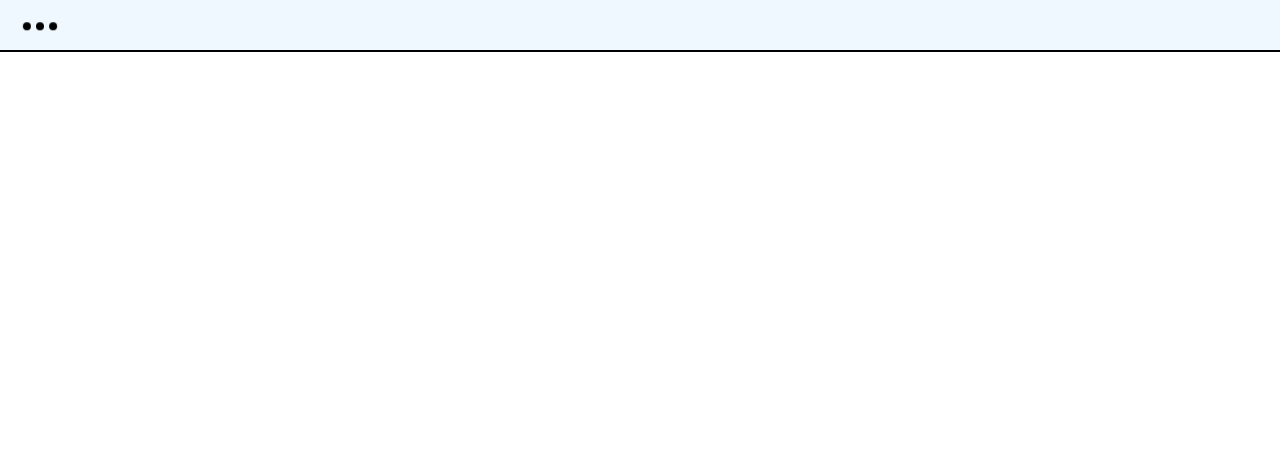
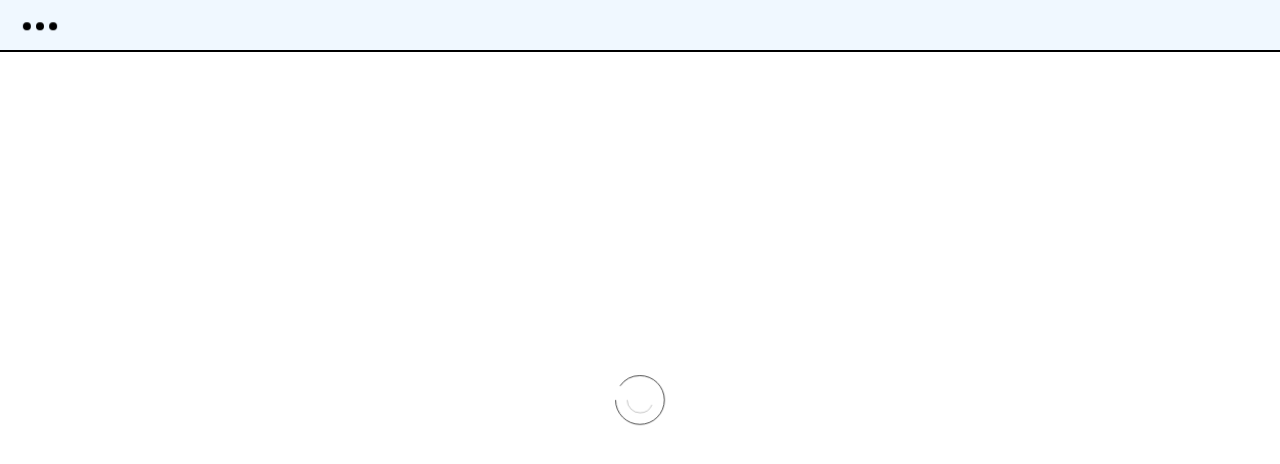
Before and after one commit to g1nus/slr-web, a React (Create React App) app: page / in a window 1280 px wide. Shown: the top 464 px of the page. Built offline with nearby package versions, Linux system fonts and the light colour scheme; a web font is replaced by a local one.

Commit message:
add 'main' and 'load-icon' components

```diff
--- a/public/css/navigation.css
+++ b/public/css/navigation.css
@@ -1,4 +1,4 @@
-/*===KEYFRAMES==*/
+/*===KEYFRAMES===*/
 @keyframes st-t-o{
     0%{
         transform: translateY(0px);
@@ -120,7 +120,7 @@ div.navigation-wrapper nav{
 /*===MENU_BUTTON===*/
 div.navigation-wrapper div.menu div.button-wrapper{
     z-index: 1100;
-    position: absolute;
+    position: fixed;
     top: 5px;
     left: 15px;
     width: 50px;
@@ -128,29 +128,29 @@ div.navigation-wrapper div.menu div.button-wrapper{
     cursor: pointer;
 }
 
-div.navigation-wrapper div.menu div.button-wrapper svg#button{
+div.navigation-wrapper div.menu div.button-wrapper svg#menu-button{
     position: absolute;
     width: 80%;
     top: 5%;
     left: 10%;
 }
 /*button animation*/
-div.open svg .st-t{
+div.open svg#menu-button .st-t{
     animation: st-t-o 0.3s forwards cubic-bezier(0.175, 0.885, 0.320, 1.275);
 }
-div.open svg .st-b{
+div.open svg#menu-button .st-b{
     animation: st-b-o 0.3s forwards cubic-bezier(0.175, 0.885, 0.320, 1.275);
 }
-div.open svg .st-m{
+div.open svg#menu-button .st-m{
     animation: st-m-o 0.3s forwards cubic-bezier(0.175, 0.885, 0.320, 1.275);
 }
-div.close svg .st-t{
+div.close svg#menu-button .st-t{
     animation: st-t-c 0.3s forwards cubic-bezier(0.175, 0.885, 0.320, 1.275);
 }
-div.close svg .st-b{
+div.close svg#menu-button .st-b{
     animation: st-b-c 0.3s forwards cubic-bezier(0.175, 0.885, 0.320, 1.275);
 }
-div.close svg .st-m{
+div.close svg#menu-button .st-m{
     animation: st-m-c 0.3s forwards cubic-bezier(0.175, 0.885, 0.320, 1.275);
 }
 
--- a/src/App.js
+++ b/src/App.js
@@ -2,6 +2,8 @@ import React, { Component } from 'react';
 import logo from './logo.svg';
 import './App.css';
 import { NavBar } from './components/navigation/navbar';
+import { LoadIcon } from './components/loadicon';
+import { Main } from './components/main';
 
 class App extends Component {
   constructor(props) {
@@ -9,12 +11,16 @@ class App extends Component {
     this.state = {
       user: {image: <img class="face" alt="profile image" src="https://placekitten.com/100/100"></img>,name:"bobinsky", surname:"smith"},
       nav_list: [],
-      menu_list: [{id: 3, content: 'option1'}, {id: 4, content: 'option2'}, {id:5, content: 'option3'}, {id:6, content: 'option4'}]
+      menu_list: [{id: 3, content: 'option1'}, {id: 4, content: 'option2'}, {id:5, content: 'option3'}, {id:6, content: 'option4'}],
+      main: <LoadIcon></LoadIcon>
     };
   }
   render() {
     return (
-      <NavBar user_elements={this.state.user} nav_elements={this.state.nav_list} menu_elements={this.state.menu_list}></NavBar>
+      <div class="body-wrapper">
+        <NavBar user_elements={this.state.user} nav_elements={this.state.nav_list} menu_elements={this.state.menu_list}></NavBar>
+        <Main main_element={this.state.main}></Main>
+      </div>
     );
   }
 }
--- /dev/null
+++ b/src/components/loadicon.js
@@ -0,0 +1,25 @@
+import React from "react";
+
+export class LoadIcon extends React.Component{
+  render(){
+    return (
+      <svg id="loading-icon" xmlns="http://www.w3.org/2000/svg" xmlnsXlink="http://www.w3.org/1999/xlink" x="0px" y="0px"
+        viewBox="0 0 1000 1000" xmlXspace="preserve">
+        <g>
+          <path id="loading-circle1" d="
+                  M 500, 500
+                  m -160, 0
+                  a 160,160 0 1,0 320,0
+                  a 160,160 0 1,0 -320,0
+          "/>
+          <path id="loading-circle2" d="
+                  M 500, 500
+                  m -305, 0
+                  a 305,305 0 1,0 610,0
+                  a 305,305 0 1,0 -610,0
+          "/>
+        </g>
+      </svg>
+    );
+  }
+}
--- /dev/null
+++ b/src/components/main.js
@@ -0,0 +1,14 @@
+import React from "react";
+
+export class Main extends React.Component{
+  constructor(props){
+    super(props);
+  }
+  render(){
+    return (
+      <div className="main-wrapper">
+        {this.props.main_element}
+      </div>
+    );
+  }
+}
--- a/src/components/navigation/sidemenu.js
+++ b/src/components/navigation/sidemenu.js
@@ -59,7 +59,7 @@ export class SideMenu extends React.Component{
         return (
         <div className="menu">
             <div className={cls} onClick={this.handleToggleClick}>
-                <svg id="button" xmlns="http://www.w3.org/2000/svg" xmlnsXlink="http://www.w3.org/1999/xlink" x="0px" y="0px"
+                <svg id="menu-button" xmlns="http://www.w3.org/2000/svg" xmlnsXlink="http://www.w3.org/1999/xlink" x="0px" y="0px"
                     viewBox="0 0 1000 1000" xmlSpace="preserve">
                     <path class="st0" d="M214,482.1"/>
                     <line class="st-t" x1="172" y1="482.1" x2="172" y2="482.1"/>
--- a/src/index.css
+++ b/src/index.css
@@ -1,3 +1,48 @@
+/*===KEYFRAMES===*/
+@keyframes complete-big {
+  0% {
+    stroke-dashoffset: 200;
+
+  }
+  50% {
+    stroke-dashoffset: 1100;
+
+  }
+  100% {
+    stroke-dashoffset: 200;
+
+  }
+}
+@keyframes rotate-big {
+  0% {
+    transform: rotate(360deg);
+  }
+  100% {
+    transform: rotate(0deg);
+  }
+}
+@keyframes complete-small {
+  0% {
+    stroke-dashoffset: 800;
+
+  }
+  50% {
+    stroke-dashoffset: 100;
+
+  }
+  100% {
+    stroke-dashoffset: 800;
+
+  }
+}
+@keyframes rotate-small {
+  0% {
+    transform: rotate(0deg);
+  }
+  100% {
+    transform: rotate(360deg);
+  }
+}
 code {
   font-family: source-code-pro, Menlo, Monaco, Consolas, "Courier New",
     monospace;
@@ -28,3 +73,35 @@ button{
 #root{
   z-index: 9999999;
 }
+
+svg#loading-icon{
+  position: absolute;
+  width: 80px;
+  height: 80px;
+  left: 50%;
+  top: 50%;
+  transform: translate(-50%,-50%)
+}
+svg#loading-icon path#loading-circle1{
+  fill: transparent;
+  stroke: black;
+  stroke-width: 3px;
+  stroke-dashoffset: 1005;
+  stroke-dasharray: 1005; /*1005*/
+  transform-origin: 50% 50%;
+  animation: complete-small 6s linear infinite, rotate-small 1s linear infinite;
+}
+svg#loading-icon path#loading-circle2{
+  fill: transparent;
+  stroke: black;
+  stroke-width: 9px;
+  stroke-dashoffset: 0;
+  stroke-dasharray: 1917;
+  transform-origin: 50% 50%;
+  animation: complete-big 5s linear infinite, rotate-big 1s linear infinite;
+}
+
+div.main-wrapper{
+  width: 800px;
+  margin: 0 auto;
+}
```
